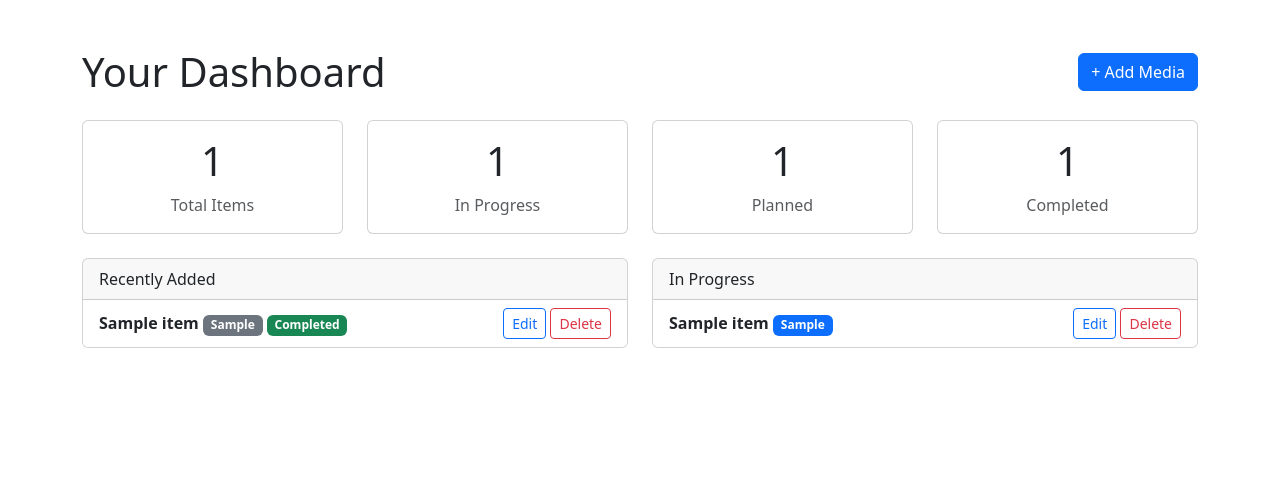
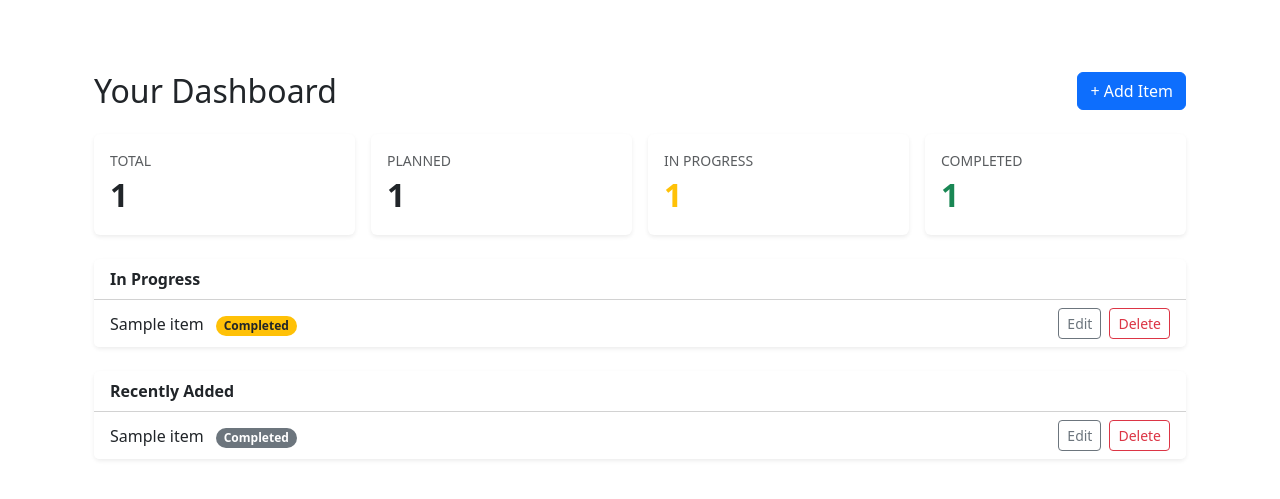
Before and after one commit to colton44-dotcom/mediacollectiontracker, a Django app: template accounts/templates/accounts/dashboard.html in a window 1280 px wide. Shown: the top 499 px of the page. Run offline with Django 5.2, Linux system fonts and the light colour scheme; the template is opened without the code that fills it: most values are stand-ins (such as "Sample title", 1, 10 or a date in 2020); parts of the project's set-up code (start-up, migrations or seed data) failed here and were passed over.

Commit message:
Bootstrap UI refresh for home page and dashboard

```diff
--- a/accounts/templates/accounts/dashboard.html
+++ b/accounts/templates/accounts/dashboard.html
@@ -1,93 +1,65 @@
+{% extends 'base.html' %}
+{% block content %}
+<div class="container py-4">
 
-{% extends "base.html" %}
-
-{% block content %}
   <div class="d-flex justify-content-between align-items-center mb-4">
-    <h1 class="mb-0">Your Dashboard</h1>
-    <a href="{% url 'add_media' %}" class="btn btn-primary">+ Add Media</a>
+    <h2 class="mb-0">Your Dashboard</h2>
+    <a href="{% url 'add_media' %}" class="btn btn-primary">+ Add Item</a>
   </div>
 
-<div class="row g-4 mb-4">
-    <div class="col-md-3">
-        <div class="card text-center">
+  <!-- STAT CARDS -->
+  <div class="row g-3 mb-4">
+    <div class="col-6 col-md-3">
+      <div class="card stat-card border-0 shadow-sm h-100">
         <div class="card-body">
-                <h2 class="display-6">{{ total_count }}</h2>
-                <p class="text-muted mb-0">Total Items</p>
+          <div class="text-muted small text-uppercase">Total</div>
+          <div class="fs-2 fw-bold">{{ total_count }}</div>
         </div>
       </div>
     </div>
-    <div class="col-md-3">
-        <div class="card text-center">
+    <div class="col-6 col-md-3">
+      <div class="card stat-card border-0 shadow-sm h-100">
         <div class="card-body">
-                <h2 class="display-6">{{ in_progress|length }}</h2>
-                <p class="text-muted mb-0">In Progress</p>
+          <div class="text-muted small text-uppercase">Planned</div>
+          <div class="fs-2 fw-bold text-brand">{{ planned_count }}</div>
         </div>
       </div>
     </div>
-    <div class="col-md-3">
-        <div class="card text-center">
+    <div class="col-6 col-md-3">
+      <div class="card stat-card border-0 shadow-sm h-100">
         <div class="card-body">
-                <h2 class="display-6">{{ planned_count }}</h2>
-                <p class="text-muted mb-0">Planned</p>
+          <div class="text-muted small text-uppercase">In Progress</div>
+          <div class="fs-2 fw-bold text-warning">{{ in_progress|length }}</div>
         </div>
       </div>
     </div>
-    <div class="col-md-3">
-        <div class="card text-center">
+    <div class="col-6 col-md-3">
+      <div class="card stat-card border-0 shadow-sm h-100">
         <div class="card-body">
-                <h2 class="display-6">{{ completed_count }}</h2>
-                <p class="text-muted mb-0">Completed</p>
+          <div class="text-muted small text-uppercase">Completed</div>
+          <div class="fs-2 fw-bold text-success">{{ completed_count }}</div>
         </div>
       </div>
     </div>
   </div>
 
-<div class="row g-4">
-    <div class="col-md-6">
-        <div class="card">
-            <div class="card-header">Recently Added</div>
-            <ul class="list-group list-group-flush">
-                {% for item in recently_added %}
-                <li class="list-group-item d-flex justify-content-between align-items-center">
-                    <div>
-                        <strong>{{ item.title }}</strong>
-                        <span class="badge bg-secondary">{{ item.media_type }}</span>
-
-                        {% if item.status == "Completed" %}
-                        <span class="badge bg-success">{{ item.status }}</span>
-                        {% elif item.status == "In Progress" %}
-                         <span class="badge bg-primary">{{ item.status }}</span>
-                         {% elif item.status == "Planned" %}
-                          <span class="badge bg-warning text-dark">{{ item.status }}</span>
-                         {% else %}
-                         <span class="badge bg-info text-dark">{{ item.status }}</span>
-                         {% endif %}
-                    </div>
-                    <div>
-                        <a href="{% url 'edit_media' item.id %}" class="btn btn-sm btn-outline-primary">Edit</a>
-                        <a href="{% url 'delete_media' item.id %}" class="btn btn-sm btn-outline-danger">Delete</a>
-                    </div>
-                </li>
-                {% empty %}
-                <li class="list-group-item text-muted">Nothing yet — add your first item!</li>
-                {% endfor %}
-            </ul>
-        </div>
-    </div>
-
-    <div class="col-md-6">
-        <div class="card">
-            <div class="card-header">In Progress</div>
+  <!-- IN PROGRESS -->
+  <div class="card border-0 shadow-sm mb-4">
+    <div class="card-header bg-white fw-semibold">In Progress</div>
     <ul class="list-group list-group-flush">
       {% for item in in_progress %}
         <li class="list-group-item d-flex justify-content-between align-items-center">
-                    <div>
-                        <strong>{{ item.title }}</strong>
-                        <span class="badge bg-primary">{{ item.media_type }}</span>
-                    </div>
-                    <div>
-                        <a href="{% url 'edit_media' item.id %}" class="btn btn-sm btn-outline-primary">Edit</a>
-                        <a href="{% url 'delete_media' item.id %}" class="btn btn-sm btn-outline-danger">Delete</a>
+          <span>
+            {{ item.title }}
+            <span class="badge rounded-pill bg-warning text-dark ms-2">{{ item.status }}</span>
+          </span>
+          <div class="d-flex gap-2">
+            <a href="{% url 'edit_media' item.pk %}" class="btn btn-sm btn-outline-secondary">Edit</a>
+            <form method="post" action="{% url 'delete_media' item.pk %}" class="m-0"
+                  onsubmit="return confirm('Delete {{ item.title }}?');">
+              {% csrf_token %}
+              <button class="btn btn-sm btn-outline-danger" type="submit">Delete</button>
+            </form>
           </div>
         </li>
       {% empty %}
@@ -95,6 +67,33 @@
       {% endfor %}
     </ul>
   </div>
+
+  <!-- RECENTLY ADDED -->
+  <div class="card border-0 shadow-sm">
+    <div class="card-header bg-white fw-semibold">Recently Added</div>
+    <ul class="list-group list-group-flush">
+      {% for item in recently_added %}
+        <li class="list-group-item d-flex justify-content-between align-items-center">
+          <span>
+            {{ item.title }}
+            <span class="badge rounded-pill bg-secondary ms-2">{{ item.status }}</span>
+          </span>
+          <div class="d-flex gap-2">
+            <a href="{% url 'edit_media' item.pk %}" class="btn btn-sm btn-outline-secondary">Edit</a>
+            <form method="post" action="{% url 'delete_media' item.pk %}" class="m-0"
+                  onsubmit="return confirm('Delete {{ item.title }}?');">
+              {% csrf_token %}
+              <button class="btn btn-sm btn-outline-danger" type="submit">Delete</button>
+            </form>
           </div>
+        </li>
+      {% empty %}
+        <li class="list-group-item text-muted">
+          No items yet — <a href="{% url 'add_media' %}">add one!</a>
+        </li>
+      {% endfor %}
+    </ul>
+  </div>
+
 </div>
 {% endblock %}
--- a/media_collection_tracker/settings.py
+++ b/media_collection_tracker/settings.py
@@ -131,6 +131,7 @@ LOGIN_REDIRECT_URL = 'dashboard'
 LOGOUT_REDIRECT_URL = 'home'
 
 STATIC_URL = '/static/'
+STATICFILES_DIRS = [BASE_DIR / 'static']
 
 CRISPY_ALLOWED_TEMPLATE_PACKS = "bootstrap5"
 CRISPY_TEMPLATE_PACK = "bootstrap5"
```
Also changed, not shown: accounts/templates/accounts/home.html (+35 -8 lines), templates/base.html (added, +45 -0 lines), media_collection_tracker/documents/images/Sprint 4 Images/new dashboard.PNG (added), media_collection_tracker/documents/images/Sprint 4 Images/new home page.PNG (added), static/css/style.css (renamed from media_collection_tracker/static/css/style.css). Lines whose indentation alone changed are shown as unchanged.
